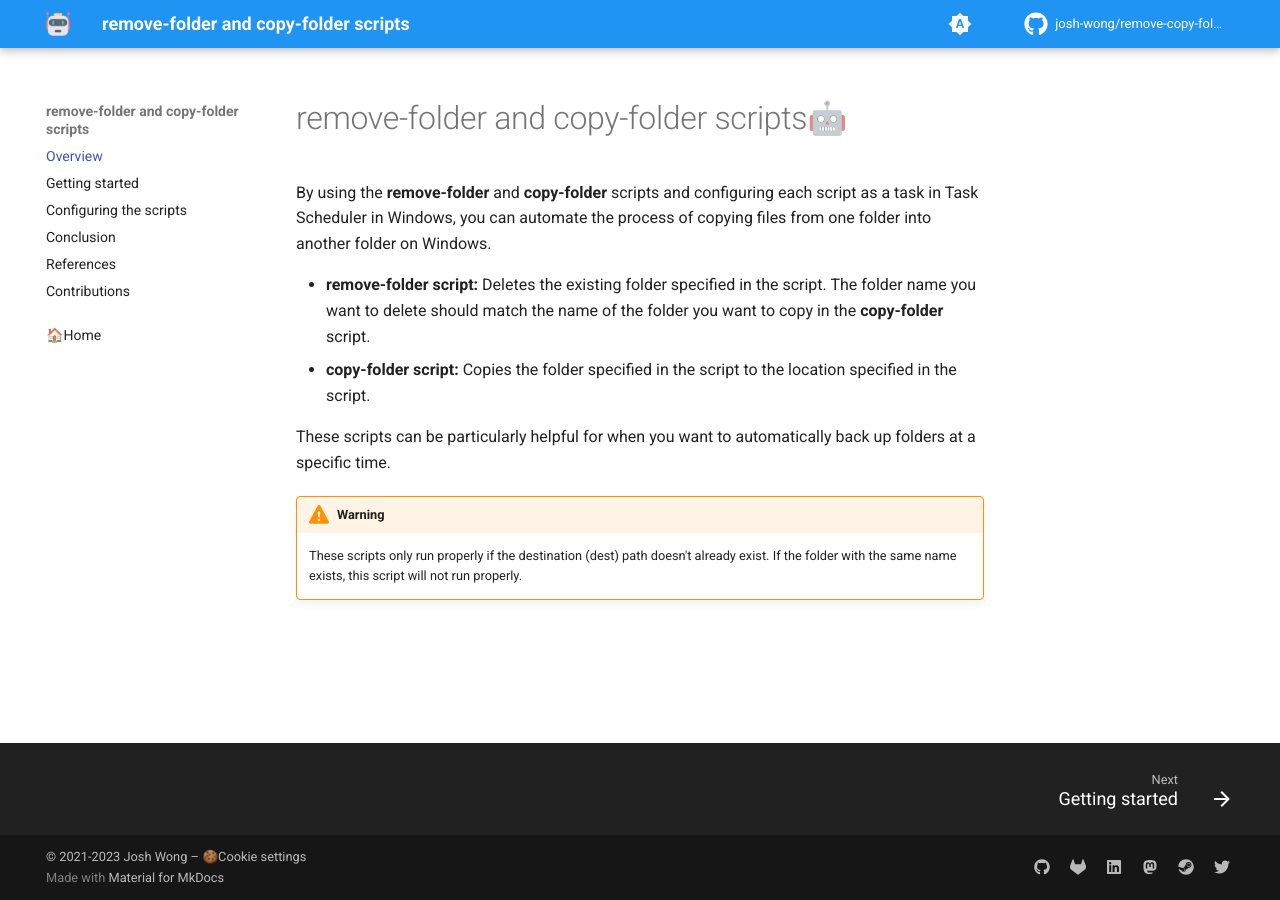
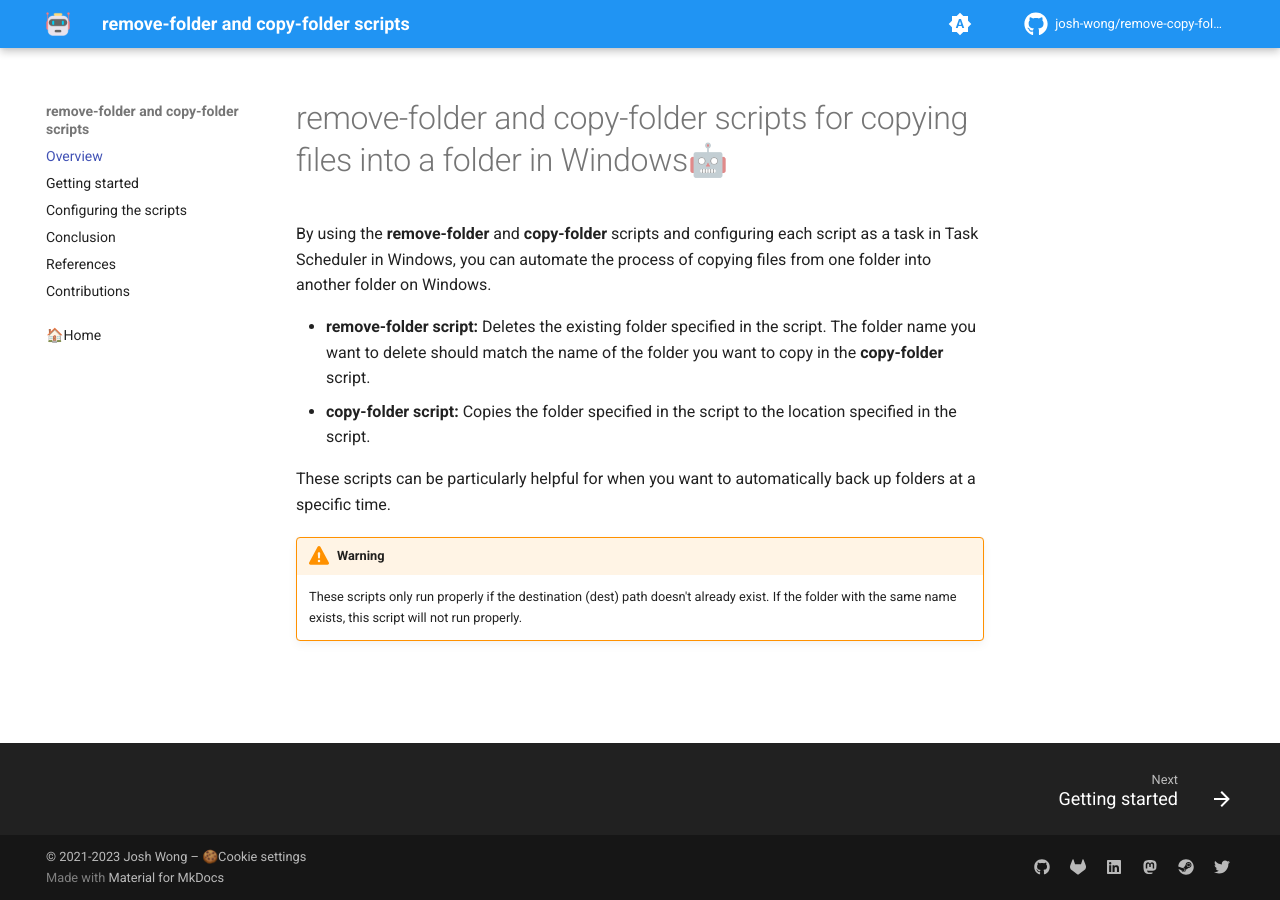
Before and after one commit to josh-wong/remove-copy-folder-scripts, an MkDocs documentation site: the page built from docs/index.md, in a window 1280 px wide. Built offline with MkDocs 1.6.1 and Material for MkDocs 9.7.7, drawn with Linux system fonts in a browser that asks for light colours; comment, search, counter and statistics services are not loaded.

Commit message:
Change page title

```diff
--- a/docs/index.md
+++ b/docs/index.md
@@ -1,4 +1,4 @@
-# remove-folder and copy-folder scripts🤖
+# remove-folder and copy-folder scripts for copying files into a folder in Windows🤖
 
 By using the **remove-folder** and **copy-folder** scripts and configuring each script as a task in Task Scheduler in Windows, you can automate the process of copying files from one folder into another folder on Windows.
 
```
